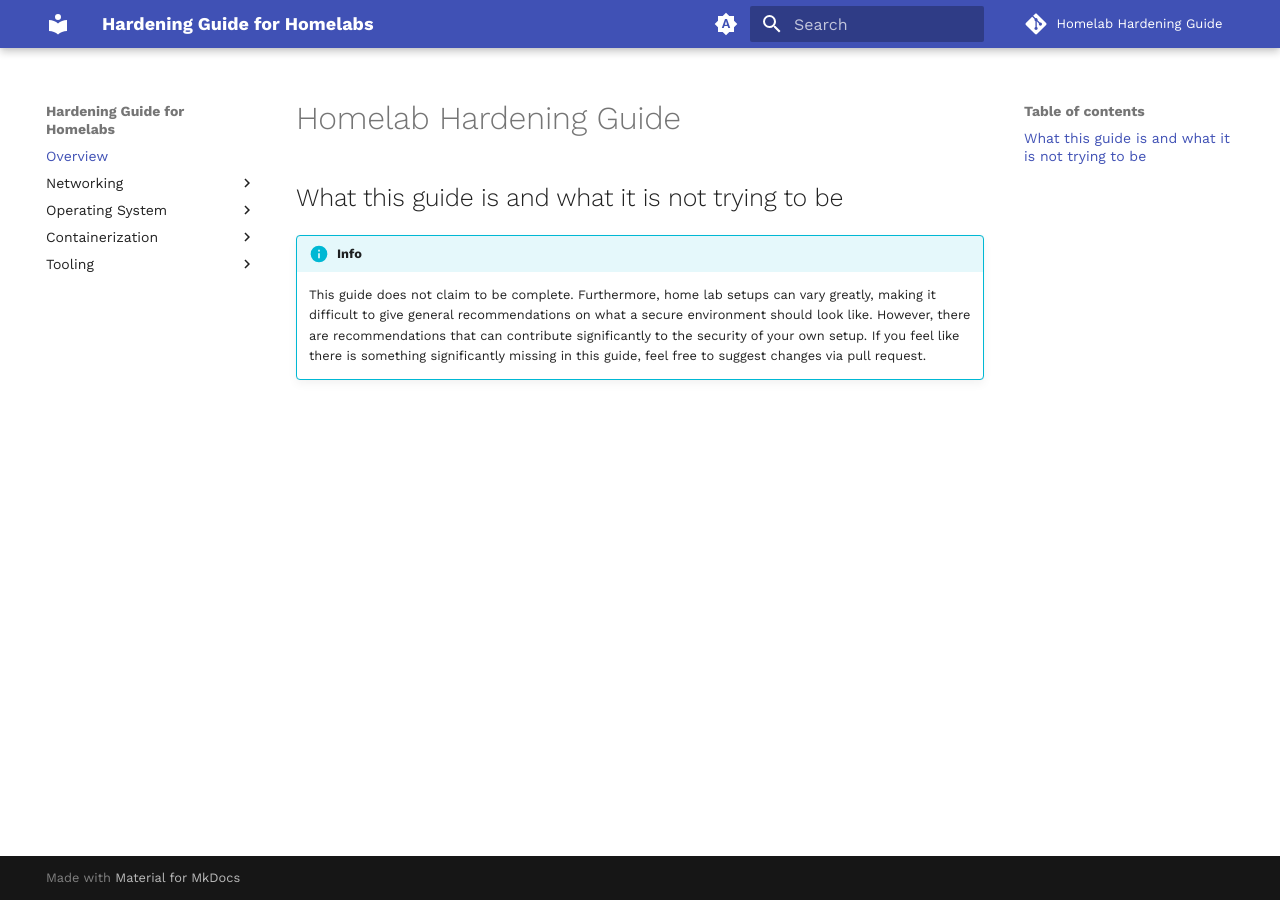
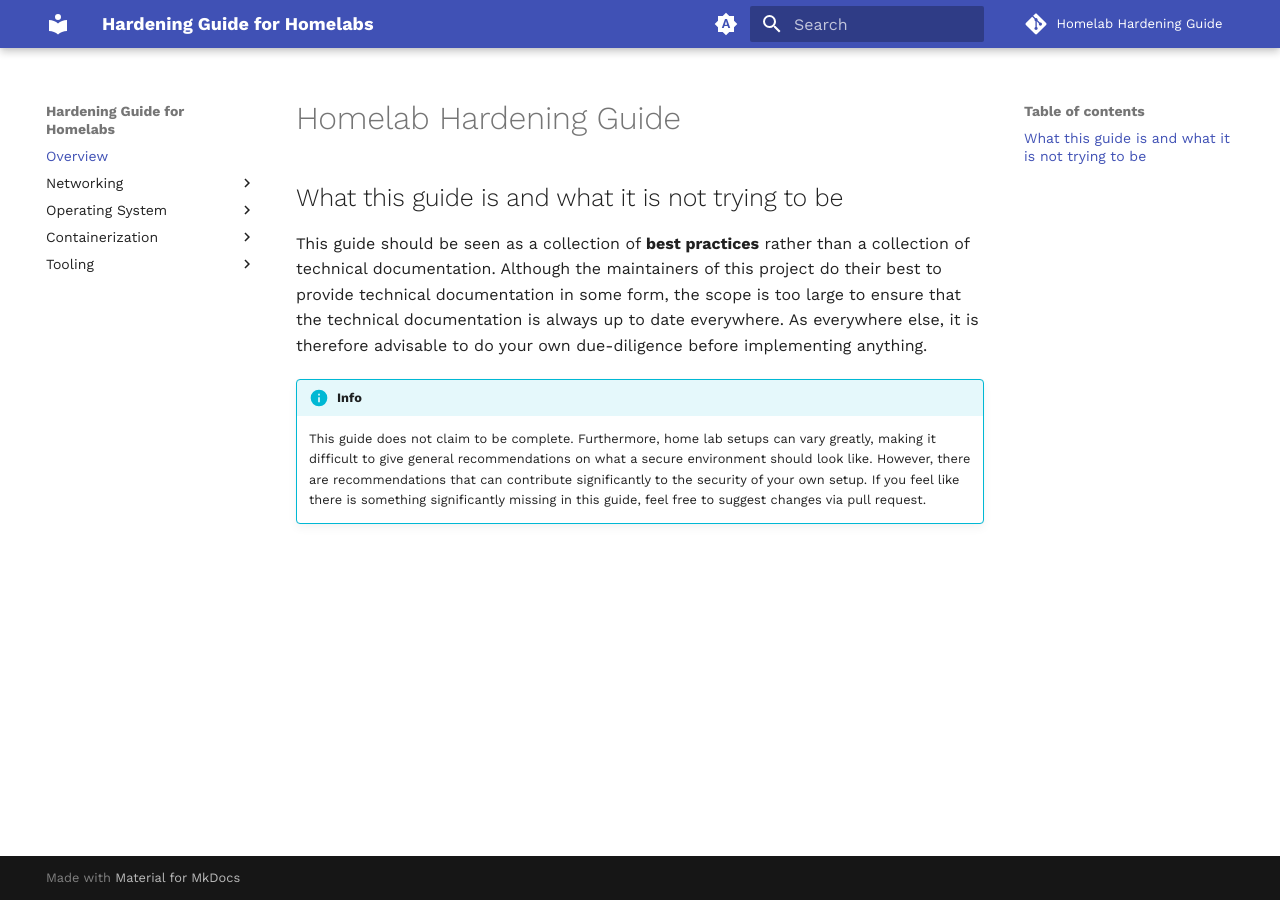
Before and after one commit to xFuture603/homelab-hardening-guide, an MkDocs documentation site: the page built from docs/index.md, in a window 1280 px wide. Built offline with MkDocs 1.6.1 and Material for MkDocs 9.7.7, drawn with Linux system fonts in a browser that asks for light colours; comment, search, counter and statistics services are not loaded.

```diff
--- a/docs/index.md
+++ b/docs/index.md
@@ -1,6 +1,13 @@
 # Homelab Hardening Guide
 
 ## What this guide is and what it is not trying to be
+
+This guide should be seen as a collection of **best practices** rather
+than a collection of technical documentation. Although the maintainers of this
+project do their best to provide technical documentation in some form, the scope
+is too large to ensure that the technical documentation is always up to date
+everywhere. As everywhere else, it is therefore advisable to do
+your own due-diligence before implementing anything.
 
 !!! info
 
--- a/mkdocs.yml
+++ b/mkdocs.yml
@@ -18,6 +18,7 @@ nav:
     - network/index.md
   - Operating System:
     - os/index.md
+    - os/ssh.md
   - Containerization:
     - containerization/index.md
   - Tooling:
```
Also changed, not shown: docs/os/ssh.md (added, +54 -0 lines).
